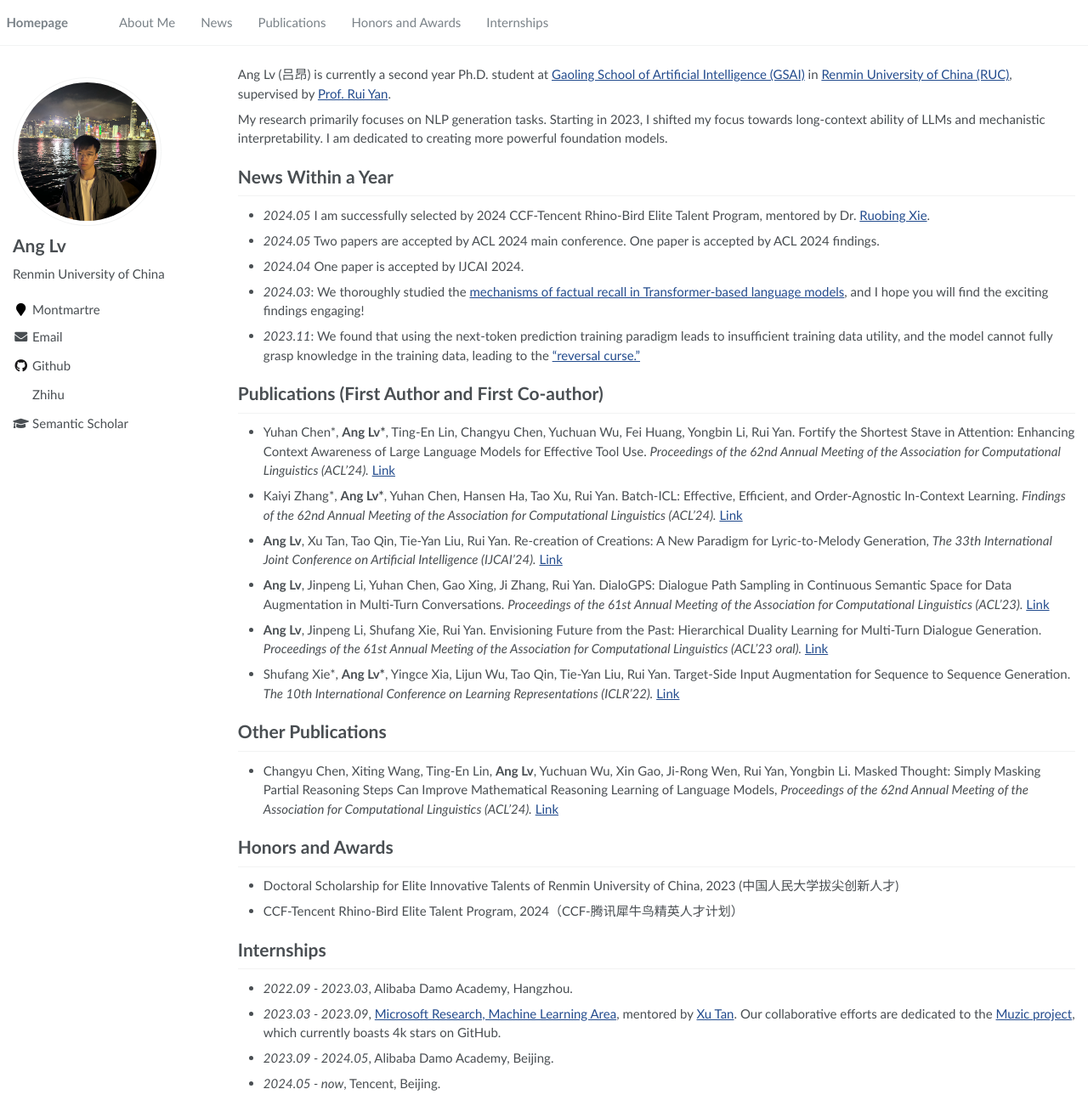
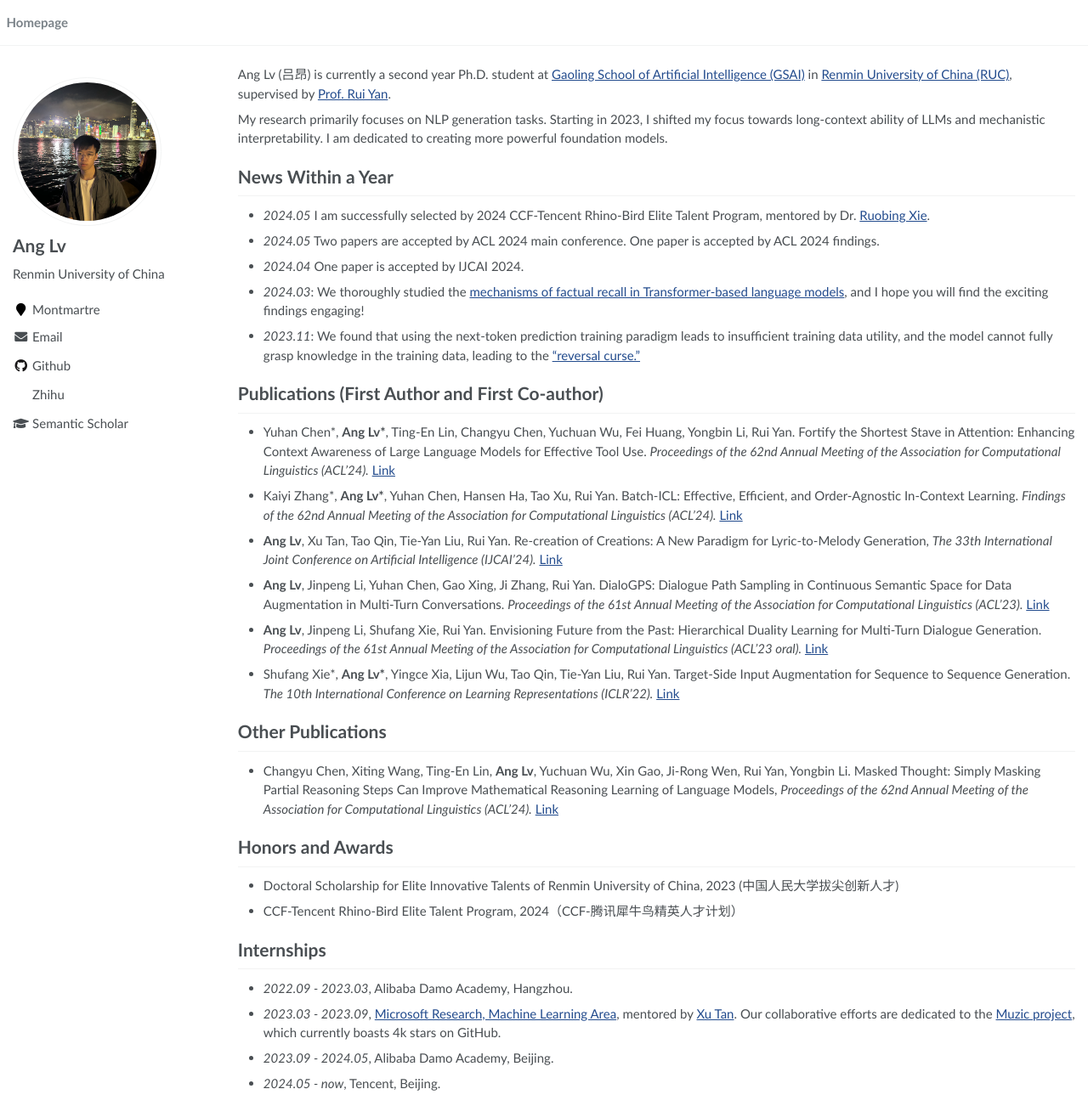
Before and after one commit to trestad/trestad.github.io, a Jekyll site: the page built from _pages/about.md, in a window 1280 px wide and 1302 px high. Shown: the whole window at 85% size. Built offline with Jekyll 4.4.1, drawn with Linux system fonts in a browser that asks for light colours.

Commit message:
Update navigation.yml

```diff
--- a/_data/navigation.yml
+++ b/_data/navigation.yml
@@ -1,16 +1,2 @@
 # main links links
 main:
-  - title: "About Me"
-    url: "/#about-me"
-
-  - title: "News"
-    url: "/#-news"
-
-  - title: "Publications"
-    url: "/#-publications"
-
-  - title: "Honors and Awards"
-    url: "/#-honors-and-awards"
-
-  - title: "Internships"
-    url: "/#-internships"
```
